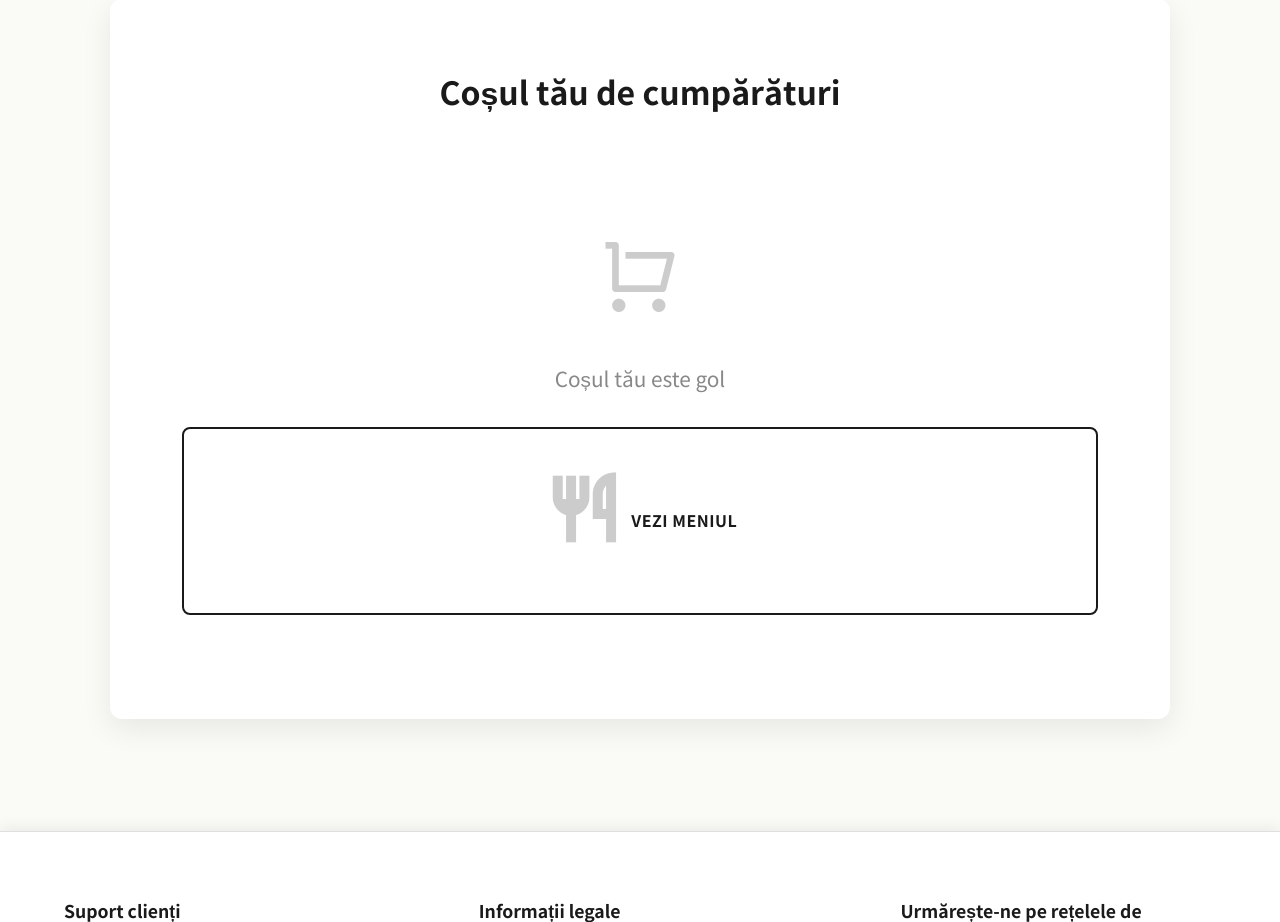
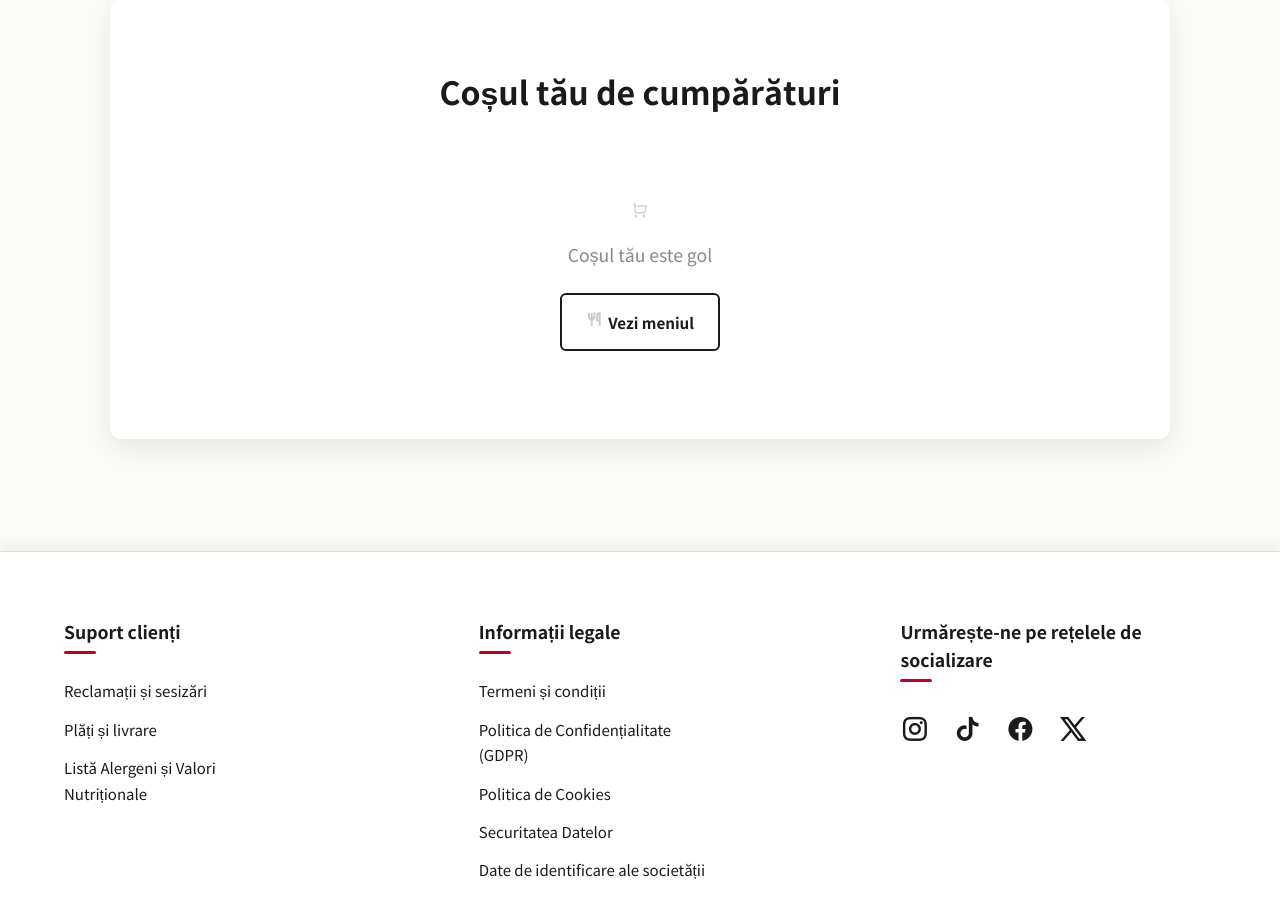
Before and after one commit to AndreiIliescu/sda-final-project, a Django app: page /cos/ in a window 1280 px wide. Shown: the part 144-1066 px from the top of the page. Run offline with Django 5.2, Linux system fonts and the light colour scheme; some libraries are stand-ins or nearby versions; some web fonts are replaced.

Commit message:
Changed and fixed style to some buttons.

```diff
--- a/static/css/style.css
+++ b/static/css/style.css
@@ -2029,21 +2031,17 @@ body {
 
 .btn-checkout,
 .btn-continue {
-  display: flex;
-  align-items: center;
-  justify-content: center;
+  display: inline-flex;
+  align-items: center;
   gap: 0.5rem;
-  width: 100%;
-  padding: 1rem;
+  padding: 0.8rem 1.5rem;
   border-radius: 8px;
   text-decoration: none;
-  font-weight: 700;
-  font-size: 1rem;
+  font-weight: 600;
+  font-size: 0.95rem;
   transition: all 0.3s ease;
-  margin-top: 1rem;
   border: 2px solid;
-  text-transform: uppercase;
-  letter-spacing: 0.5px;
+  white-space: nowrap;
 }
 
 .btn-checkout {
@@ -2073,19 +2071,42 @@ body {
 
 .empty-cart {
   text-align: center;
-  padding: 4rem 2rem;
+  padding: 3rem 2rem;
 }
 
 .empty-cart i {
-  font-size: 5rem;
+  font-size: 1rem;
   color: #ccc;
+  margin-bottom: 0.3rem;
+}
+
+.empty-cart p {
+  font-size: 1.1rem;
+  color: #888;
   margin-bottom: 1.5rem;
 }
 
-.empty-cart p {
-  font-size: 1.3rem;
-  color: #888;
-  margin-bottom: 2rem;
+.empty-cart .btn-continue {
+  display: inline-flex;
+  align-items: center;
+  justify-content: center;
+  gap: 0.4rem;
+  padding: 0.75rem 1.5rem;
+  border-radius: 6px;
+  text-decoration: none;
+  font-weight: 600;
+  font-size: 0.95rem;
+  transition: all 0.3s ease;
+  border: 2px solid #1a1a1a;
+  background: transparent;
+  color: #1a1a1a;
+  width: auto;
+}
+
+.empty-cart .btn-continue:hover {
+  background: #1a1a1a;
+  color: #fff;
+  transform: translateY(-2px);
 }
 
 @media (max-width: 768px) {
```
Also changed, not shown: other parts of static/css/style.css (+29 -8 lines).
